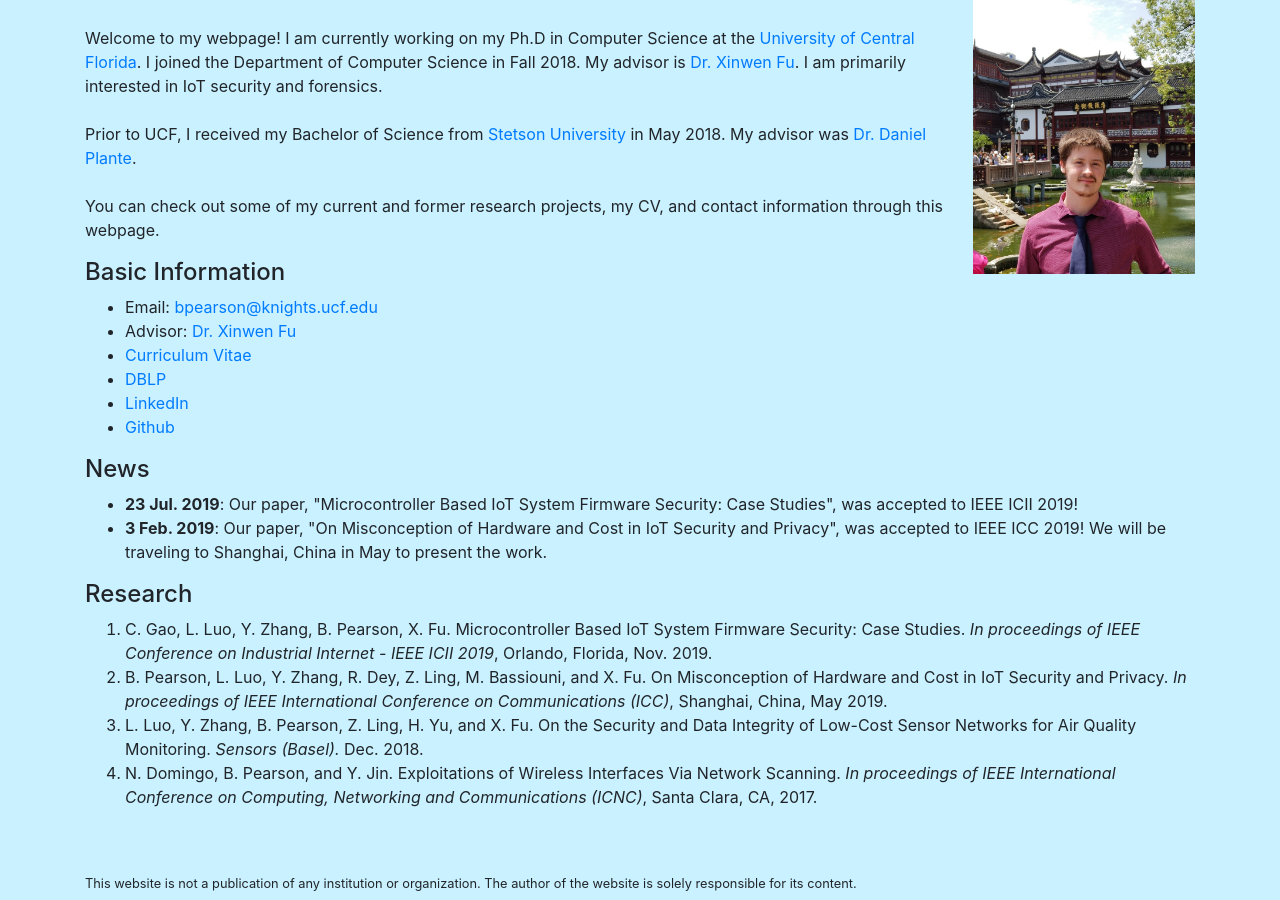
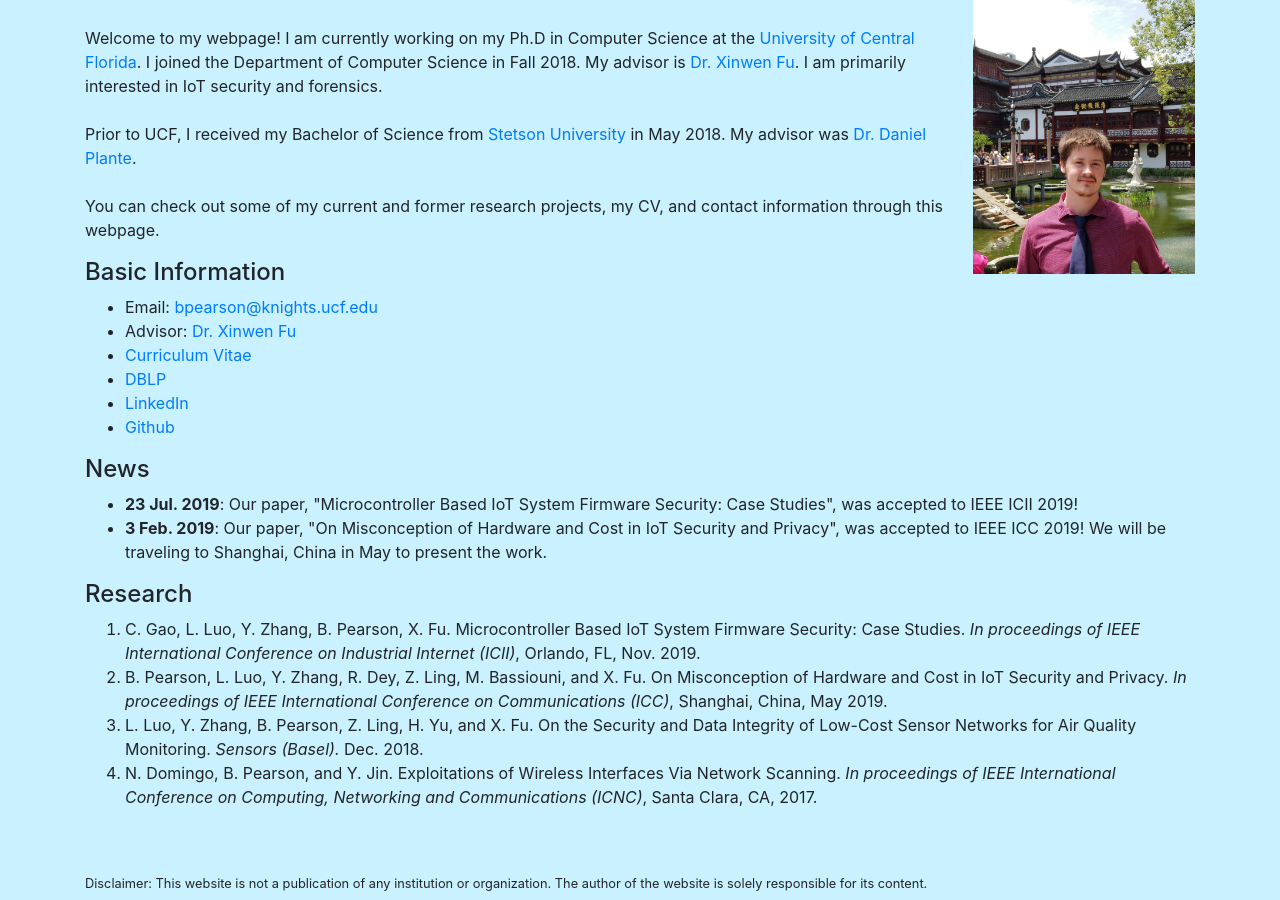
Before and after one commit to PBearson/personal-webpage, a website: page views/index.html in a window 1280 px wide. Shown: the part 89-989 px from the top of the page. Drawn offline with nearby package versions, Linux system fonts and the light colour scheme.

Commit message:
Updated CV and fixed some mistakes in the index

```diff
--- a/views/index.html
+++ b/views/index.html
@@ -42,7 +42,7 @@
 
 	<h4>Research</h4>
 	<ol>
-		<li>C. Gao, L. Luo, Y. Zhang, B. Pearson, X. Fu. Microcontroller Based IoT System Firmware Security: Case Studies. <em>In proceedings of IEEE Conference on Industrial Internet - IEEE ICII 2019</em>, Orlando, Florida, Nov. 2019.
+		<li>C. Gao, L. Luo, Y. Zhang, B. Pearson, X. Fu. Microcontroller Based IoT System Firmware Security: Case Studies. <em>In proceedings of IEEE International Conference on Industrial Internet (ICII)</em>, Orlando, FL, Nov. 2019.
 		<li>B. Pearson, L. Luo, Y. Zhang, R. Dey, Z. Ling, M. Bassiouni, and X. Fu. On Misconception of Hardware and Cost in IoT Security and Privacy. <em>In proceedings of IEEE International Conference on Communications (ICC)</em>, Shanghai, China, May 2019.</li>
 		<li> L. Luo, Y. Zhang, B. Pearson, Z. Ling, H. Yu, and X. Fu. On the Security and Data Integrity of Low-Cost Sensor Networks for Air Quality Monitoring. <em>Sensors (Basel).</em> Dec. 2018.</li>
 		<li>N. Domingo, B. Pearson, and Y. Jin. Exploitations of Wireless Interfaces Via Network Scanning. <em>In proceedings of IEEE International Conference on Computing, Networking and Communications (ICNC)</em>, Santa Clara, CA, 2017.</li>
@@ -50,7 +50,7 @@
 	</div>
 
 	<br/><br/>
-	<h6 id="footnote"><small>This website is not a publication of any institution or organization. The author of the website is solely responsible for its content.</small></h6>
+	<h6 id="footnote"><small>Disclaimer: This website is not a publication of any institution or organization. The author of the website is solely responsible for its content.</small></h6>
 </div>
 
 
```
Also changed, not shown: 1 other file.
